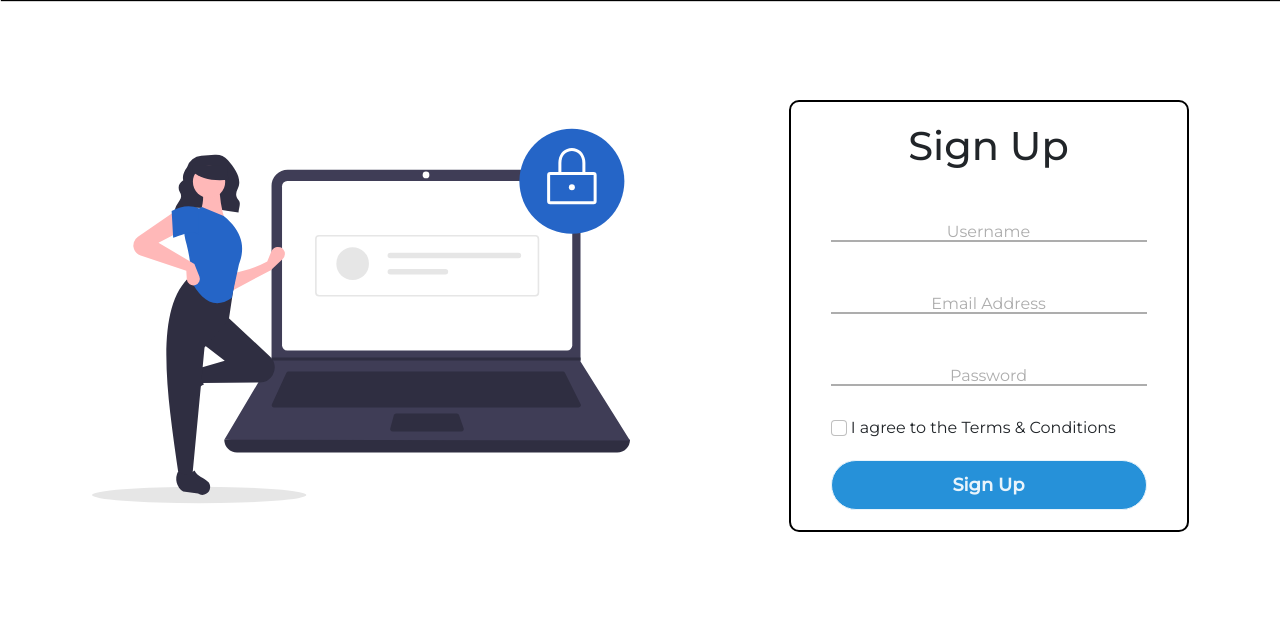
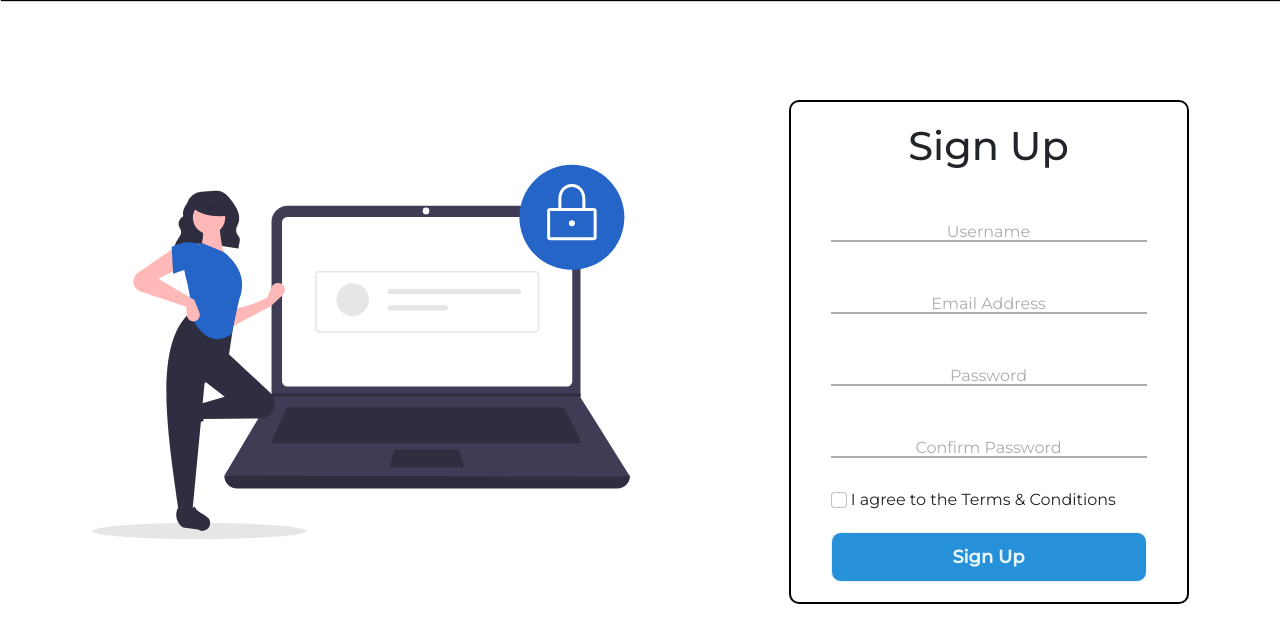
Before and after one commit to sunshinefactoryyy/app-security-proj, a Flask app: page /sign_up in a window 1280 px wide. Shown: the part 96-739 px from the top of the page. Run offline with Flask 2, Linux system fonts and the light colour scheme; style sheets or scripts are compiled from the project's sources; some libraries are stand-ins or nearby versions.

Commit message:
Change shape of form buttons

```diff
--- a/static/styles/Global.scss
+++ b/static/styles/Global.scss
@@ -465,7 +465,7 @@ nav {
         height: 50px;
         border: 1px solid;
         background: #2691d9;
-        border-radius: 25px;
+        border-radius: 10px;
         font-size: 18px;
         color: #e9f4fb;
         font-weight: 700;
--- a/templates/login.html
+++ b/templates/login.html
@@ -22,7 +22,7 @@
                 <a href="#" class="forgotlink">Forgot Password?</a>
             </div><!--forgot-->
 
-            <button class="btn btn-primary" type="submit" id="login">Login</button>
+            <button class="login-btn" type="submit" id="login">Login</button>
 
             <div class="form-group" id="dark">
                 <button class="btn btn-outline-dark">
@@ -38,7 +38,7 @@
 
             <div id="not_member">
             Not a member?
-            <a href="#" id="sign_up_link">Sign Up</a>
+            <a href="{{url_for('sign_up')}}" id="sign_up_link">Sign Up</a>
             </div>
 
         </form>
--- a/templates/sign_up.html
+++ b/templates/sign_up.html
@@ -72,12 +72,18 @@
                 <label for="password">Password</label>
             </div><!--form-group-->
 
+            <div class="form-group">
+                <input type="password" id="confirm" required>
+                <label for="password">Confirm Password</label>
+            </div><!--form-group-->
+
+
             <div id="terms">
                 <input type="checkbox" id="T&C" class="form-check-input" required />
                 <label for="T&C" class="form-check-label">I agree to the Terms & Conditions</label>
             </div>
 
-            <button class="btn btn-primary" type="submit" id="sign_up_btn">Sign Up</button>
+            <button class="sign_up_btn" type="submit" id="sign_up_btn">Sign Up</button>
         </form>
     </div><!--login-->
 </section><!--form-container-->
```
